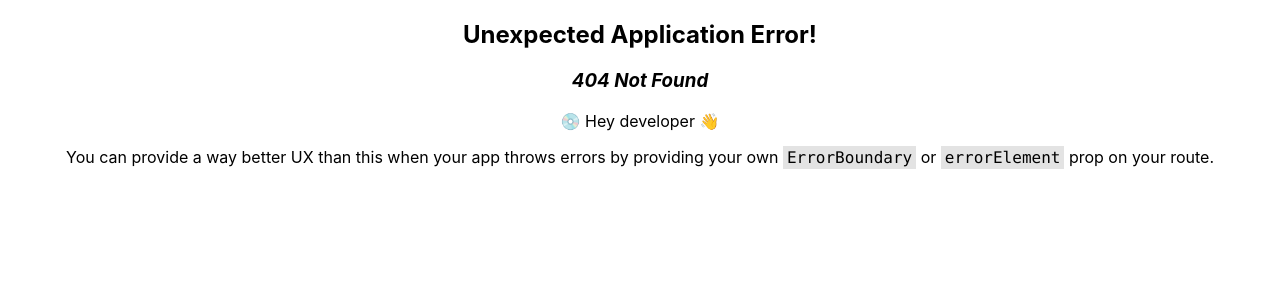
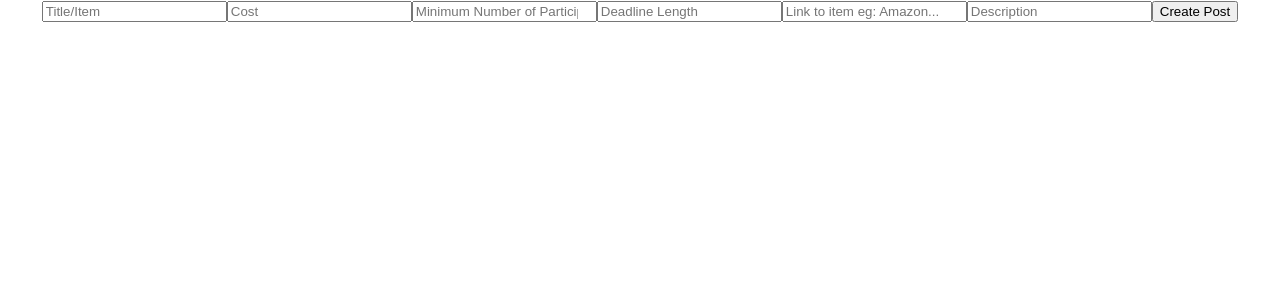
Before and after one commit to maxxu123456/fundus, a React (Create React App) app: page /create in a window 1280 px wide. Before the commit this address had no page. Shown: the top 300 px of the page. Built offline with nearby package versions, Linux system fonts and the light colour scheme.

Commit message:
added create post page

```diff
--- a/src/App.js
+++ b/src/App.js
@@ -5,10 +5,14 @@ import LandingPage from "./components/landing-page/LandingPage";
 import { createBrowserRouter, RouterProvider } from "react-router-dom";
 import Signup from "./components/signup/Signup";
 import Login from "./components/login/Login";
+import Dashboard from "./components/dashboard/Dashboard";
+import CreatePost from "./components/create-post/CreatePost";
 const router = createBrowserRouter([
   { path: "/", element: <LandingPage></LandingPage> },
   { path: "/signup", element: <Signup></Signup> },
   { path: "/login", element: <Login></Login> },
+  { path: "/dashboard", element: <Dashboard></Dashboard> },
+  { path: "/create", element: <CreatePost></CreatePost> },
 ]);
 function App() {
   let post1 = {
@@ -19,7 +23,6 @@ function App() {
     minPeople: 2,
     //hours
     maxPostTime: 12,
-    maxDeliveryTime: 13,
   };
   let post2 = {
     postTitle: "Microwave",
@@ -27,7 +30,6 @@ function App() {
     cost: 150.0,
     minPeople: 10,
     maxPostTime: 23,
-    maxDeliveryTime: 22,
   };
   let posts = [];
   posts.push(post1);
--- /dev/null
+++ b/src/components/create-post/CreatePost.js
@@ -0,0 +1,59 @@
+import { useRef } from "react";
+import "./CreatePost.css";
+import { doc, setDoc } from "firebase/firestore";
+import { db } from "../../firebase";
+
+function CreatePost(props) {
+  const titleRef = useRef();
+  const costRef = useRef();
+  const minParticipantsRef = useRef();
+  const maxPostTimeRef = useRef();
+  const linkRef = useRef();
+  const descriptionRef = useRef();
+
+  async function onSubmit() {
+    const postId = crypto.randomUUID();
+    console.log(postId);
+    await setDoc(doc(db, "posts", postId), {
+      postId: postId,
+      postTitle: titleRef.current.value,
+      postDescription: descriptionRef.current.value,
+      cost: costRef.current.value,
+      minPeople: minParticipantsRef.current.value,
+      maxPostTime: maxPostTimeRef.current.value,
+      itemLink: linkRef.current.value,
+    });
+    titleRef.current.value = "";
+    costRef.current.value = "";
+    minParticipantsRef.current.value = "";
+    maxPostTimeRef.current.value = "";
+    linkRef.current.value = "";
+    descriptionRef.current.value = "";
+  }
+
+  return (
+    <div>
+      <input placeholder="Title/Item" type="text" ref={titleRef}></input>
+      <input placeholder="Cost" type="number" ref={costRef}></input>
+      <input
+        placeholder="Minimum Number of Participants"
+        type="number"
+        ref={minParticipantsRef}
+      ></input>
+      <input
+        placeholder="Deadline Length"
+        type="number"
+        ref={maxPostTimeRef}
+      ></input>
+      <input
+        placeholder="Link to item eg: Amazon..."
+        type="text"
+        ref={linkRef}
+      ></input>
+      <input placeholder="Description" type="text" ref={descriptionRef}></input>
+      <button onClick={onSubmit}>Create Post</button>
+    </div>
+  );
+}
+
+export default CreatePost;
--- /dev/null
+++ b/src/components/dashboard/Dashboard.js
@@ -0,0 +1,29 @@
+import { Link } from "react-router-dom";
+import "./Dashboard.css";
+function Dashboard(props) {
+  let user = localStorage.getItem("user");
+  if (user) {
+    user = JSON.parse(user);
+    return (
+      <div>
+        <Link to="/create">
+          <button>Create Post</button>
+        </Link>
+        <button>Browse</button>
+        <div>
+          <h1>Profile</h1>
+          <h2>{user.firstName + " " + user.lastName}</h2>
+          <h3>{user.email}</h3>
+          <h3>{user.location}</h3>
+        </div>
+      </div>
+    );
+  }
+  return (
+    <div>
+      <p>You are not signed in!</p>
+    </div>
+  );
+}
+
+export default Dashboard;
--- a/src/components/login/Login.js
+++ b/src/components/login/Login.js
@@ -1,8 +1,46 @@
+import { useRef } from "react";
 import "./Login.css";
-function Login(props) {
+import { collection, getDoc, doc } from "firebase/firestore";
+import { db } from "../../firebase";
+import { useNavigate } from "react-router-dom";
+function Login() {
+  const navigate = useNavigate();
+
+  const emailRef = useRef();
+  const passwordRef = useRef();
+  async function onSubmit(event) {
+    const docRef = doc(db, "users", emailRef.current.value);
+    const docSnap = await getDoc(docRef);
+    if (docSnap.exists()) {
+      const user = docSnap.data();
+      if (passwordRef.current.value === user.password) {
+        localStorage.setItem("user", JSON.stringify(docSnap.data()));
+        navigate("/dashboard");
+      } else {
+        console.log("Password is incorrect!");
+      }
+    } else {
+      console.log("You don't exist!");
+    }
+
+    emailRef.current.value = "";
+    passwordRef.current.value = "";
+
+    navigate("/dashboard");
+  }
+
   return (
     <div>
-      <p>Login Page</p>
+      <div>
+        <label>Email: </label>
+        <input type="text" ref={emailRef}></input>
+      </div>
+      <div>
+        <label>Password: </label>
+        <input type="text" ref={passwordRef}></input>
+      </div>
+
+      <button onClick={onSubmit}>Log in</button>
     </div>
   );
 }
--- a/src/components/post/Post.js
+++ b/src/components/post/Post.js
@@ -7,10 +7,7 @@ function Post(props) {
       <p>{"Cost: " + props.post.cost}</p>
       <p>{"Minimum Number of People Required: " + props.post.minPeople}</p>
       <p>{"Maximum Amount for people to Pledge " + props.post.maxPostTime}</p>
-      <p>
-        {"Max Amount of Poster to deliver after enough people pledge " +
-          props.post.maxDeliveryTime}
-      </p>
+      <p>{"Item Link " + props.post.itemLink}</p>
     </div>
   );
 }
--- a/src/components/signup/Signup.js
+++ b/src/components/signup/Signup.js
@@ -1,53 +1,58 @@
-import { useState } from "react";
+import { useRef, useState } from "react";
 import "./Signup.css";
+import { collection, addDoc, setDoc, doc } from "firebase/firestore";
+import { db } from "../../firebase";
+import { useNavigate } from "react-router-dom";
+function Signup(props) {
+  const navigate = useNavigate();
 
-function Signup(props) {
-  const [firstName, setFirstName] = useState("");
-  const [lastName, setLastName] = useState("");
-  const [location, setLocation] = useState("");
-  const [email, setEmail] = useState("");
-  const [password, setPassword] = useState("");
+  const firstNameRef = useRef();
+  const lastNameRef = useRef();
+  const locationRef = useRef();
+  const emailRef = useRef();
+  const passwordRef = useRef();
+  async function onSubmit(event) {
+    await setDoc(doc(db, "users", emailRef.current.value), {
+      firstName: firstNameRef.current.value,
+      lastName: lastNameRef.current.value,
+      location: locationRef.current.value,
+      email: emailRef.current.value,
+      password: passwordRef.current.value,
+    });
 
-  const firstNameHandler = (event) => {
-    setFirstName(event.target.value);
-  };
-  const lastNameHandler = (event) => {
-    setLastName(event.target.value);
-  };
-  const locationHandler = (event) => {
-    setLocation(event.target.value);
-  };
-  const emailHandler = (event) => {
-    setEmail(event.target.value);
-  };
-  const passwordHandler = (event) => {
-    setPassword(event.target.value);
-  };
+    firstNameRef.current.value = "";
+    lastNameRef.current.value = "";
+    locationRef.current.value = "";
+    emailRef.current.value = "";
+    passwordRef.current.value = "";
+
+    navigate("/login");
+  }
 
   return (
     <div>
       <div>
         <label>First Name: </label>
-        <input type="text" onChange={firstNameHandler}></input>
+        <input type="text" ref={firstNameRef}></input>
       </div>
       <div>
         <label>Last Name: </label>
-        <input type="text" onChange={lastNameHandler}></input>
+        <input type="text" ref={lastNameRef}></input>
       </div>
       <div>
         <label>Location: </label>
-        <input type="text" onChange={locationHandler}></input>
+        <input type="text" ref={locationRef}></input>
       </div>
       <div>
         <label>Email: </label>
-        <input type="text" onChange={emailHandler}></input>
+        <input type="text" ref={emailRef}></input>
       </div>
       <div>
         <label>Create Password: </label>
-        <input type="text" onChange={passwordHandler}></input>
+        <input type="text" ref={passwordRef}></input>
       </div>
 
-      <button>Create Account</button>
+      <button onClick={onSubmit}>Create Account</button>
     </div>
   );
 }
--- a/src/firebase.js
+++ b/src/firebase.js
@@ -1,6 +1,8 @@
 // Import the functions you need from the SDKs you need
 import { initializeApp } from "firebase/app";
 import { getAnalytics } from "firebase/analytics";
+import { getFirestore } from "firebase/firestore";
+
 // TODO: Add SDKs for Firebase products that you want to use
 // https://firebase.google.com/docs/web/setup#available-libraries
 
@@ -19,3 +21,4 @@ const firebaseConfig = {
 // Initialize Firebase
 const app = initializeApp(firebaseConfig);
 const analytics = getAnalytics(app);
+export const db = getFirestore(app);
```
Also changed, not shown: src/components/create-post/CreatePost.css (added), src/components/dashboard/Dashboard.css (added).
